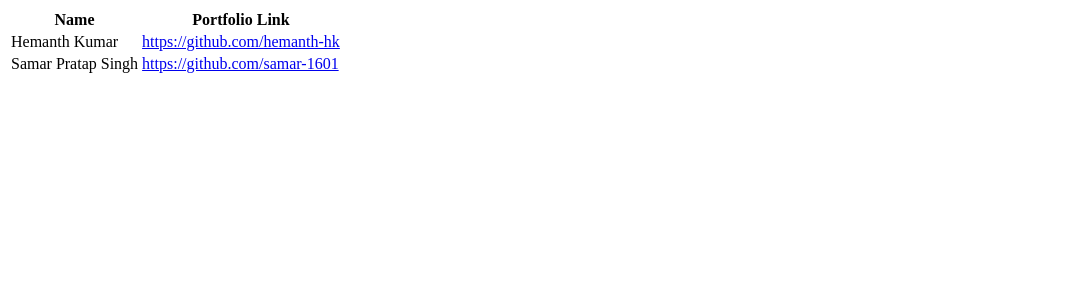
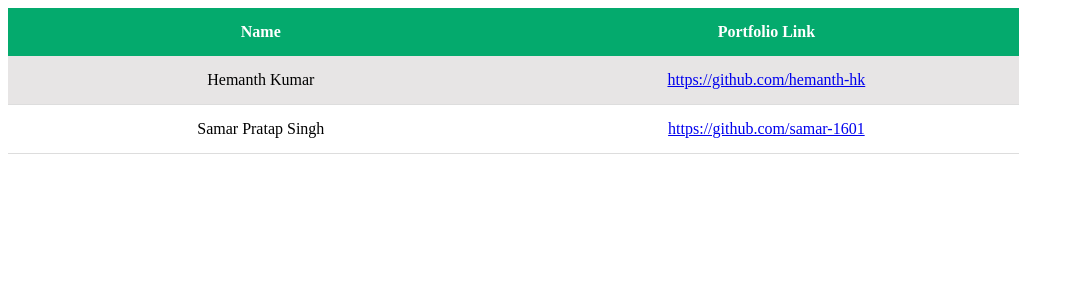
Before and after one commit to hemanth-hk/ubiquitous-fortnight, a Vue app: page / in a window 1280 px wide. Shown: the top 300 px of the page, without its empty margins (0-1074 px from the left). Built offline with nearby package versions, Linux system fonts and the light colour scheme.

Commit message:
Table appearance improved | css file added

```diff
--- a/package.json
+++ b/package.json
@@ -8,6 +8,7 @@
     "lint": "vue-cli-service lint"
   },
   "dependencies": {
+    "@jobinsjp/vue3-datatable": "^1.0.12",
     "core-js": "^3.6.5",
     "vue": "^2.6.11"
   },
--- a/public/index.html
+++ b/public/index.html
@@ -6,6 +6,7 @@
     <meta name="viewport" content="width=device-width,initial-scale=1.0">
     <link rel="icon" href="<%= BASE_URL %>favicon.ico">
     <title><%= htmlWebpackPlugin.options.title %></title>
+    <style rel="stylesheet" href="style.css"></style>
   </head>
   <body>
     <noscript>
--- /dev/null
+++ b/public/style.css
@@ -0,0 +1,23 @@
+
+/*  styling of table elements */
+table{
+    table-layout: fixed;
+    width: 80%;
+    border-collapse: collapse;
+}
+th {
+    background-color: #04AA6D;
+    color: white;
+    padding: 15px;
+}
+td {
+    border-bottom: 1px solid #ddd;
+    text-align: center;
+    padding: 15px;
+}
+tr:nth-child(even) {
+  background-color: #e7e5e5;
+}
+tr:hover {
+  background-color: rgb(196, 240, 192);
+}
--- a/src/App.vue
+++ b/src/App.vue
@@ -1,3 +1,6 @@
+<style>
+  @import '../public/style.css';
+</style>
 <template>
   <div>
     <table>
```
Also changed, not shown: 1 other file (tests, documents, lock files or other folders).
